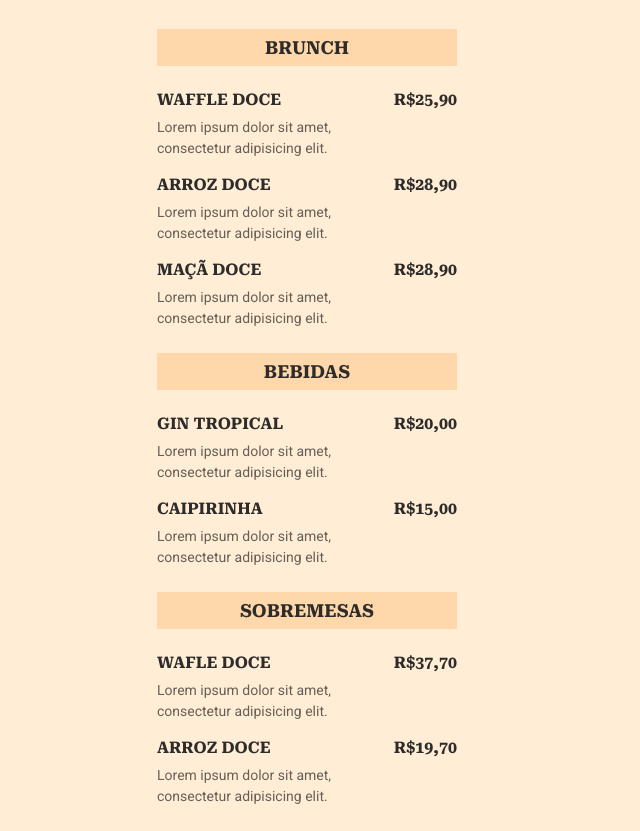
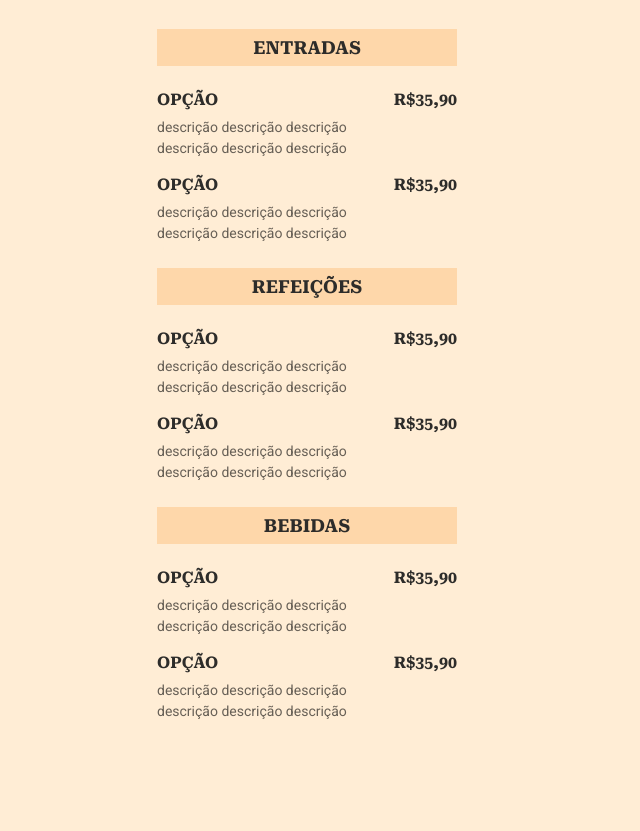
Before and after one commit to Frauvis25/Maratona-Explorer, a plain HTML site: page index.html in a window 1280 px wide. Shown: the part 88-919 px from the top of the page, without its empty margins (333-973 px from the left). After the commit the page ends 834 px from the top, so only its background shows below. Drawn offline with Linux system fonts and the light colour scheme.

Commit message:
atualizado

```diff
--- a/index.html
+++ b/index.html
@@ -13,46 +13,63 @@
 
   <body>
     <header>
-      <h1>Rocket<span>Coffee</span></h1>
-      <p>Aberto todos os dias. 8h~21h</p>
+      <h1>Lagartixa's<span>Lounge</span></h1>
+      <p>Aberto todos os dias. 18h~00h</p>
     </header>
 
     <section>
-    <h2>Brunch</h2>
+    <h2>Entradas</h2>
       <ul>
         <li>
           <div class="details">
-          <h3>Waffle Doce</h3>
+            <h3>Opção</h3>
             <p class="description">
-            Lorem ipsum dolor sit amet, consectetur adipisicing elit.
+             descrição descrição descrição descrição descrição descrição
             </p>
           </div>
         <strong class="price">
-          R$25,90
+          R$35,90
         </strong>
         </li>
 
         <li>
           <div class="details">
-          <h3>Arroz Doce</h3>
+            <h3>Opção</h3>
             <p class="description">
-            Lorem ipsum dolor sit amet, consectetur adipisicing elit.
+            descrição descrição descrição descrição descrição descrição
             </p>
           </div>
           <strong class="price">
-          R$28,90
+          R$35,90
+          </strong>
+        </li>
+      </ul>
+    </section>
+
+    <section>
+    <h2>Refeições</h2>
+      <ul>
+        <li>
+          <div class="details">
+            <h3>Opção</h3>
+            <p class="description">
+             descrição descrição descrição descrição descrição descrição
+            </p>
+          </div>
+        <strong class="price">
+          R$35,90
         </strong>
         </li>
 
         <li>
           <div class="details">
-          <h3>Maçã Doce</h3>
+            <h3>Opção</h3>
             <p class="description">
-            Lorem ipsum dolor sit amet, consectetur adipisicing elit.
+            descrição descrição descrição descrição descrição descrição
             </p>
           </div>
           <strong class="price">
-          R$28,90
+          R$35,90
           </strong>
         </li>
       </ul>
@@ -63,56 +80,25 @@
       <ul>
         <li>
           <div class="details">
-          <h3>Gin Tropical</h3>
+            <h3>Opção</h3>
             <p class="description">
-            Lorem ipsum dolor sit amet, consectetur adipisicing elit.
+             descrição descrição descrição descrição descrição descrição
             </p>
           </div>
-
         <strong class="price">
-          R$20,00
+          R$35,90
         </strong>
         </li>
 
         <li>
           <div class="details">
-          <h3>Caipirinha</h3>
+            <h3>Opção</h3>
             <p class="description">
-            Lorem ipsum dolor sit amet, consectetur adipisicing elit.
+            descrição descrição descrição descrição descrição descrição
             </p>
           </div>
           <strong class="price">
-          R$15,00
-        </strong>
-    </li>
-    </ul>
-  </section>
-
-     <section>
-    <h2>Sobremesas</h2>
-    <ul>
-      <li>
-        <div class="details">
-          <h3>Wafle Doce</h3>
-          <p class="description">
-            Lorem ipsum dolor sit amet, consectetur adipisicing elit.
-          </p>
-        </div>
-
-        <strong class="price">
-          R$37,70
-        </strong>
-      </li>
-
-      <li>
-        <div class="details">
-          <h3>Arroz Doce</h3>
-          <p class="description">
-            Lorem ipsum dolor sit amet, consectetur adipisicing elit.
-          </p>
-        </div>
-        <strong class="price">
-          R$19,70
+          R$35,90
           </strong>
         </li>
       </ul>
```
Lines whose indentation alone changed are shown as unchanged.
